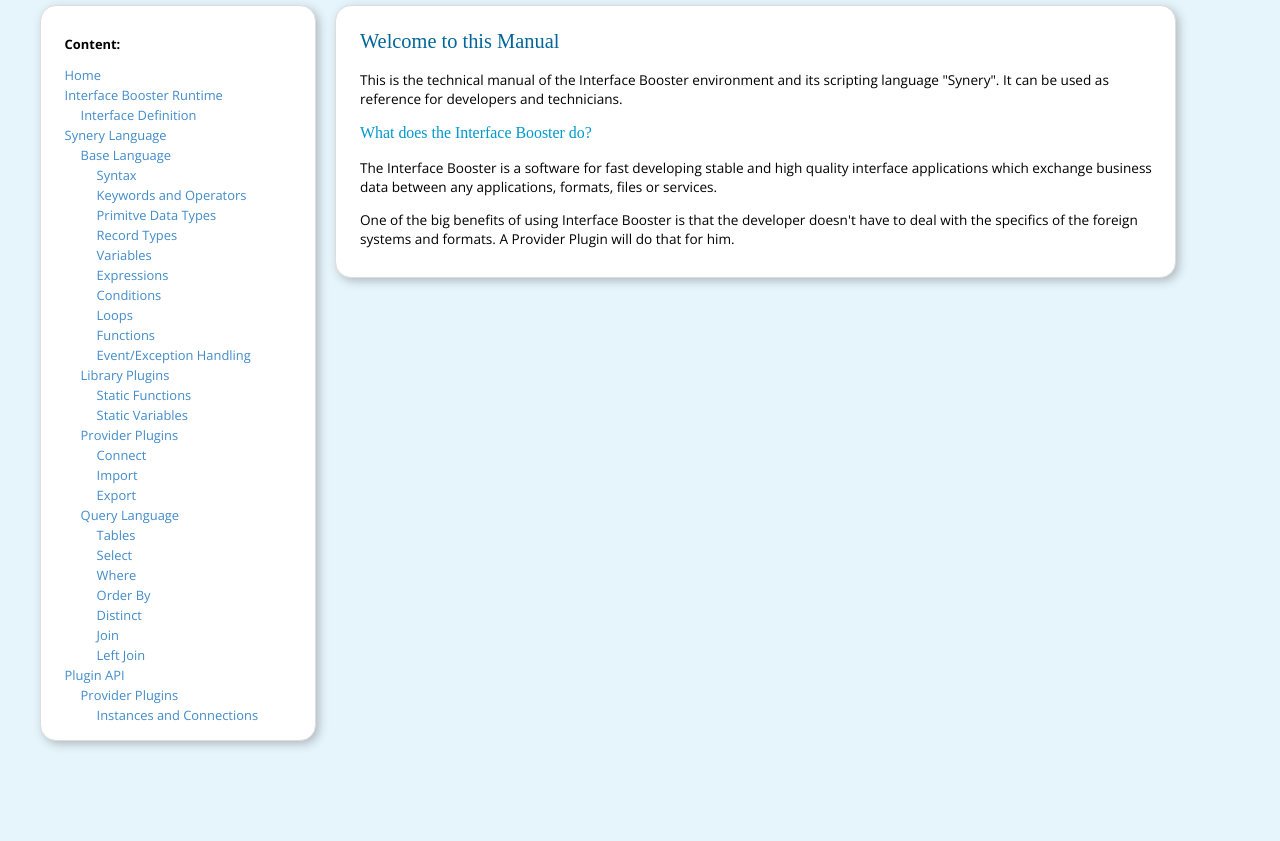
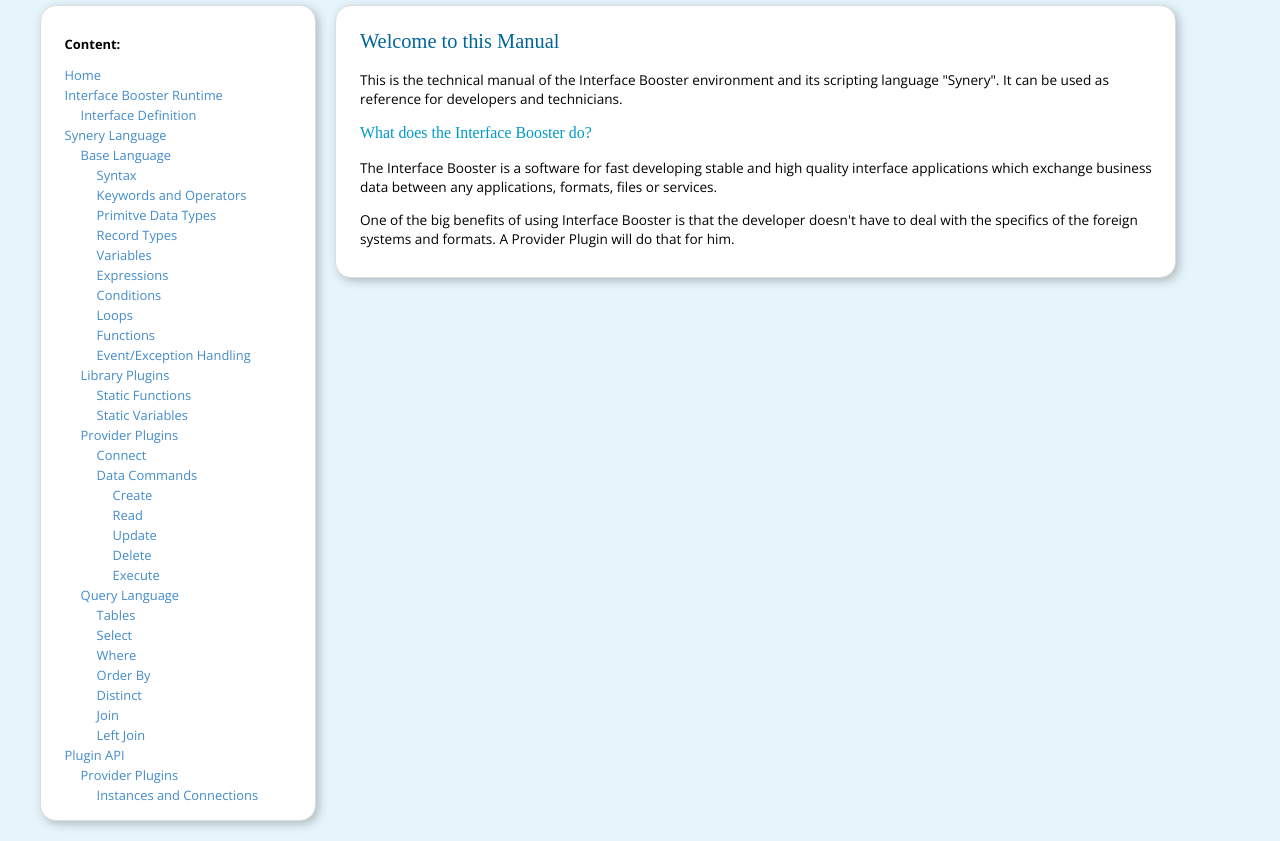
Before and after one commit to Workbooster/InterfaceBooster.TechnicalManual, a plain HTML site: page doc/index.html in a window 1280 px wide. Shown: the part 94-935 px from the top of the page. Before the commit the page ends 855 px from the top, so only its background shows below. Drawn offline with nearby package versions, Linux system fonts and the light colour scheme; a web font is replaced by a local one.

Commit message:
Updated the navigation

```diff
--- a/doc/index.html
+++ b/doc/index.html
@@ -55,8 +55,15 @@
                     <li><a href="#/synery/provider-plugins/index">Provider Plugins</a>
                         <ul>
                             <li><a href="#/synery/provider-plugins/connect">Connect</a></li>
-                            <li><a href="#/synery/provider-plugins/import">Import</a></li>
-                            <li><a href="#/synery/provider-plugins/export">Export</a></li>
+                            <li><a href="#/synery/provider-plugins/data-commands">Data Commands</a>
+                                <ul>
+                                    <li><a href="#/synery/provider-plugins/create">Create</a></li>
+                                    <li><a href="#/synery/provider-plugins/read">Read</a></li>
+                                    <li><a href="#/synery/provider-plugins/update">Update</a></li>
+                                    <li><a href="#/synery/provider-plugins/delete">Delete</a></li>
+                                    <li><a href="#/synery/provider-plugins/execute">Execute</a></li>
+                                </ul>
+                            </li>
                         </ul>
                     </li>
                     <li><a href="#/synery/query-language/index">Query Language</a>
```
